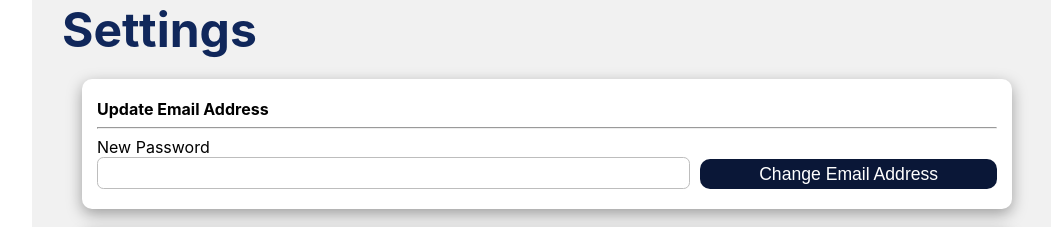
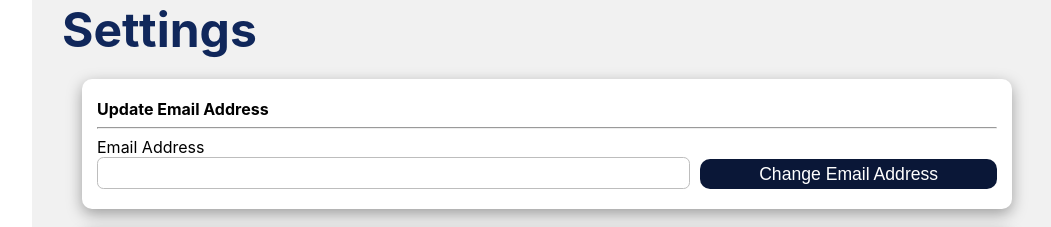
Before and after one commit to Hack4ImpactFall2021/y-knot, a React (Create React App) app: page / in a window 1280 px wide. Shown: the top 227 px of the page, without its empty margins (218-1269 px from the left). Built offline with nearby package versions, Linux system fonts and the light colour scheme; a web font is replaced by a local one.

Commit message:
change to update email address

```diff
--- a/src/SettingsPage/Settings.tsx
+++ b/src/SettingsPage/Settings.tsx
@@ -11,7 +11,7 @@ const Settings = () => {
 
         <div className="grid1r2c">
           <div className="input-group row1 col1">
-            <label>New Password</label> <br />
+            <label>Email Address</label> <br />
             <input type="text" />
           </div>
           <button className="settings-button row1 col2">
```
